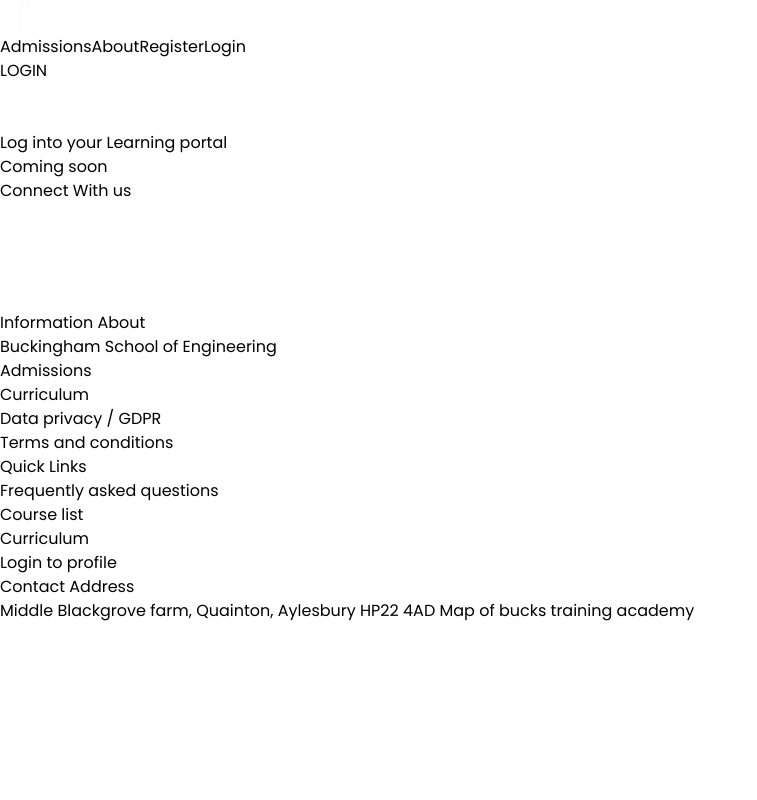
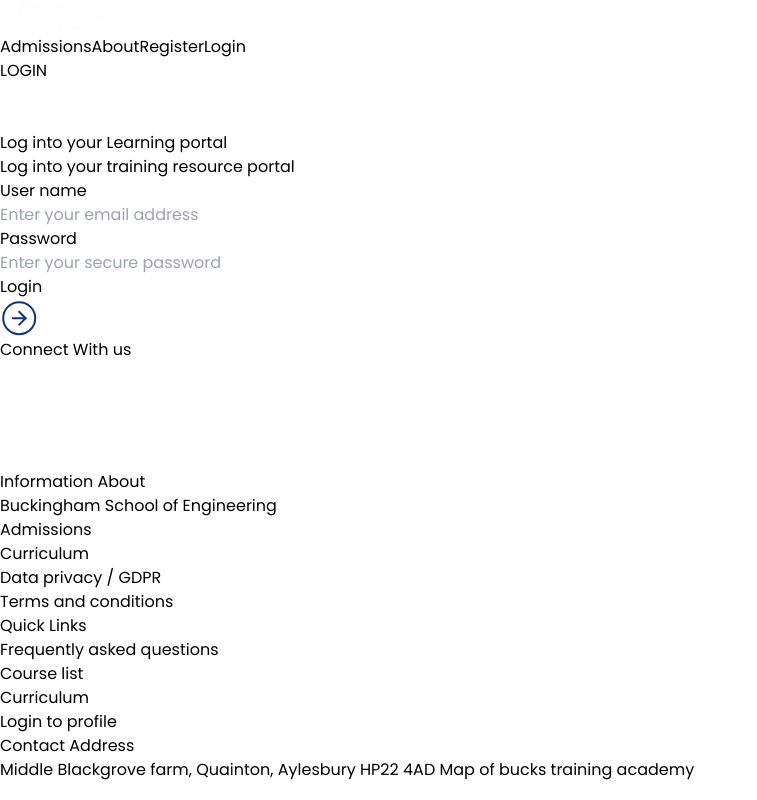
Before and after one commit to pkogolo/BSchEngineering, a React (Vite) app: page /login in a window 1280 px wide. Shown: the whole page, without its empty margins (0-757 px from the left). Built offline with nearby package versions, Linux system fonts and the light colour scheme; grey boxes are pictures that could not be loaded; the HTML template or start-up script is replaced by a standard one.

Commit message:
Added in login form

```diff
--- a/src/Pages/About.jsx
+++ b/src/Pages/About.jsx
@@ -45,7 +45,7 @@
       />
 
       <div className="relative grid grid-col-1">
-      <Carousel array={topImages} />
+      {/* <Carousel array={topImages} /> */}
         {/* <CarouselGrid
           showText={false}
           topArray={topImages}
--- a/src/Pages/Login.jsx
+++ b/src/Pages/Login.jsx
@@ -1,7 +1,24 @@
-import React from "react";
+import React, { useState, useEffect } from "react";
 import Header from "../Components/Header";
+import Button from "../Components/Button";
+import TextInput from "../Components/TextInput";
+import axios from "axios";
 
 function Login() {
+  const [username, setUsername] = useState("");
+  const [password, setPassword] = useState("");
+
+  const getUsername = (e) => {
+    setUsername(e.target.value);
+  };
+  const getPassword = (e) => {
+    setPassword(e.target.value);
+  };
+
+  function login(api) {
+    axios({ method: post, url: api });
+  }
+
   return (
     <div>
       <Header
@@ -9,8 +26,26 @@
           "https://images.unsplash.com/photo-1483366774565-c783b9f70e2c?ixlib=rb-1.2.1&ixid=MnwxMjA3fDB8MHxwaG90by1wYWdlfHx8fGVufDB8fHx8&auto=format&fit=crop&w=1470&q=80"
         }
         headerText={"Log into your Learning portal"}
-        headerParagraph={"Coming soon"}
+        headerParagraph={"Log into your training resource portal"}
       />
+
+      <div className="form  flex  justify-center">
+        <div className="sm:w-1/2 w-full bg-[rgba(255,255,255,0.6)] p-2">
+          <TextInput
+            title={"User name"}
+            type="text"
+            placeholder={"Enter your email address"}
+            getFunction={getUsername}
+          />
+          <TextInput
+            title={"Password"}
+            type="password"
+            placeholder={"Enter your secure password"}
+            getFunction={getPassword}
+          />
+          <Button text={"Login"} />
+        </div>
+      </div>
     </div>
   );
 }
```
